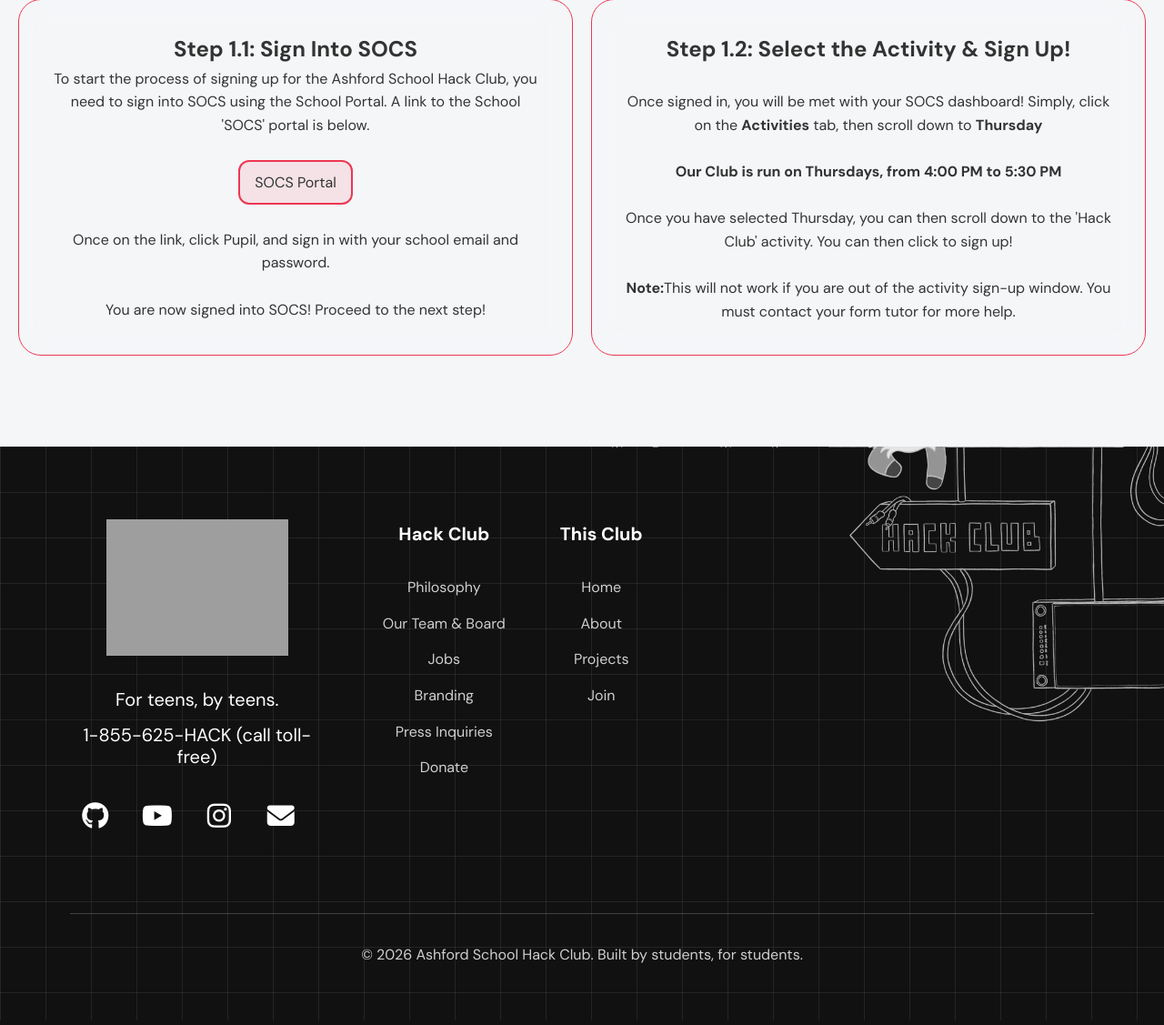
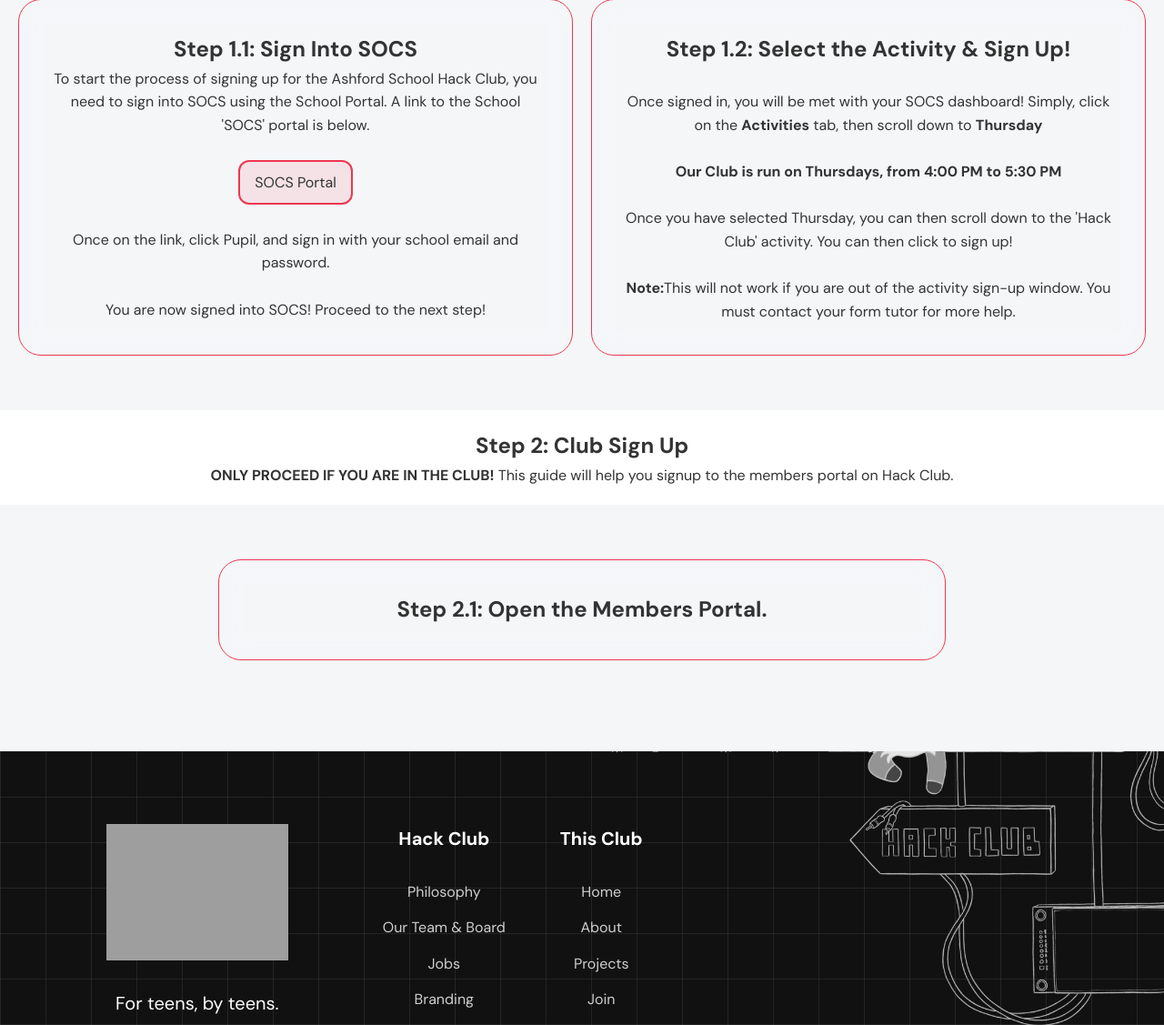
Before and after one commit to SmartSparkCoding/hackclubclubwebsite, a Flask app: page /socsGuide in a window 1280 px wide. Shown: the part 512-1639 px from the top of the page at 91% size. Run offline with Flask 3, Linux system fonts and the light colour scheme; grey boxes are pictures that could not be loaded.

Commit message:
docs(guide): add more the step 2 for the guide

```diff
--- a/templates/socsGuide.html
+++ b/templates/socsGuide.html
@@ -42,6 +42,19 @@ Guide - Hack Club
         <br>
         <p><strong>Note:</strong>This will not work if you are out of the activity sign-up window. You must contact your form tutor for more help.</p>
     </div>
+
+
+</section>
+
+<section class="guide-title">
+    <h2>Step 2: Club Sign Up</h2>
+    <p><strong>ONLY PROCEED IF YOU ARE IN THE CLUB!</strong> This guide will help you signup to the members portal on Hack Club.</p>
+</section>
+
+<section class="socsGuide">
+    <div class="guide-card">
+        <h2>Step 2.1: Open the Members Portal.</h2>
+    </div>
 </section>
 
 {% endblock %}
```
